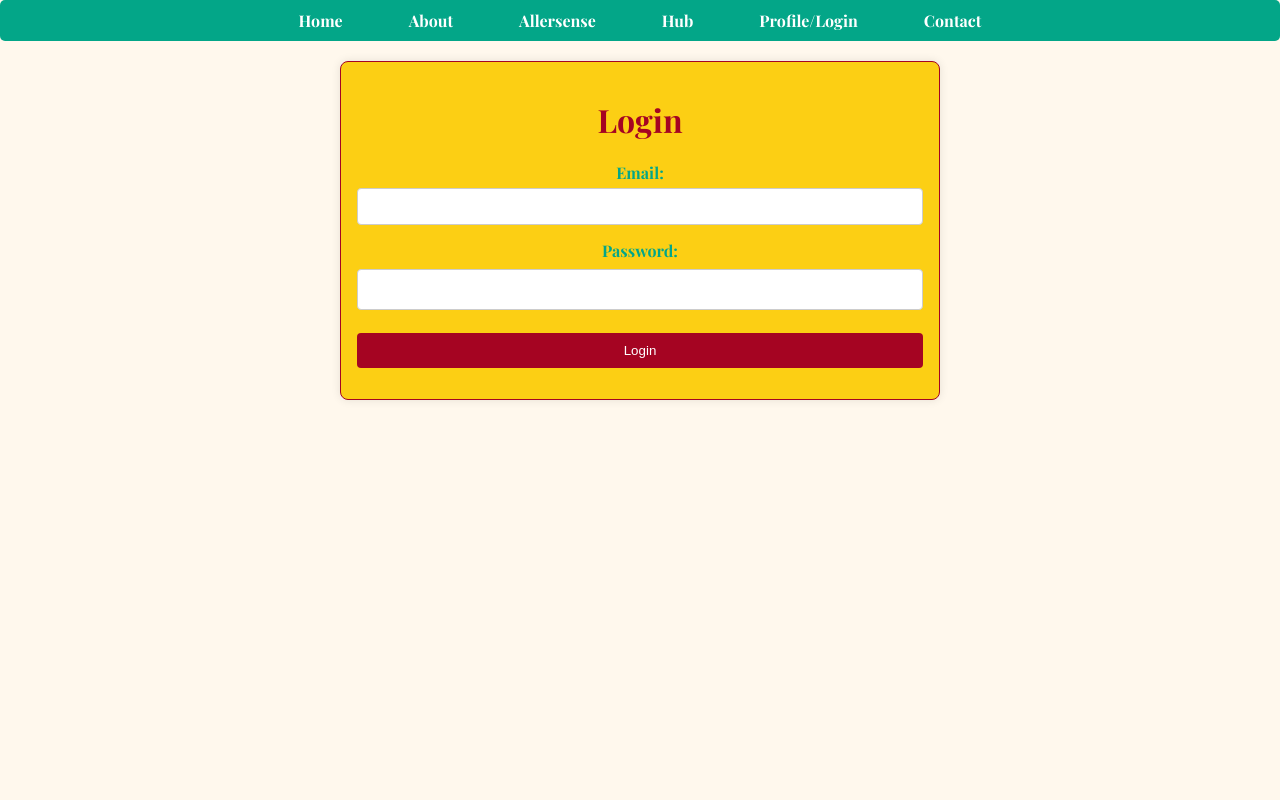
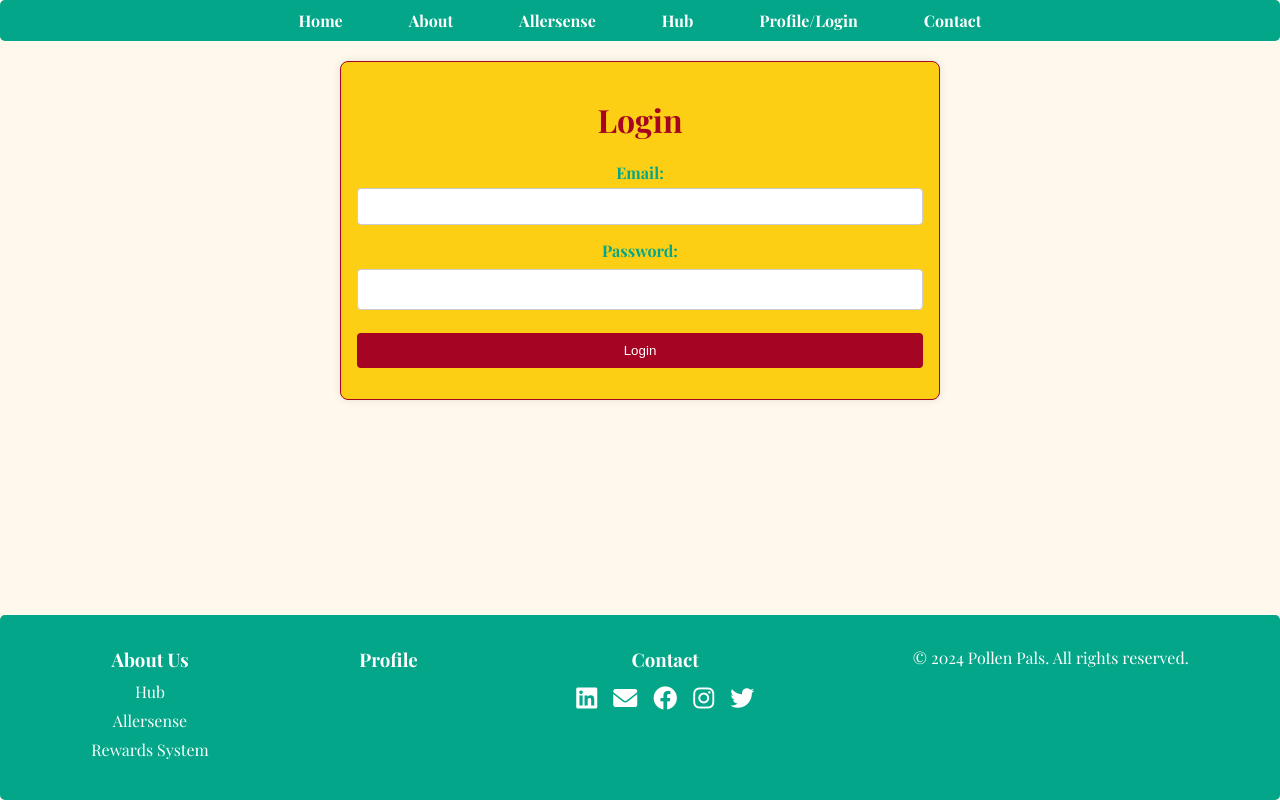
Before and after one commit to piercesebrena/Allergies-Website, a website: page profile.html in a window 1280 px wide. Drawn offline with nearby package versions, Linux system fonts and the light colour scheme; a web font is replaced by a local one.

Commit message:
Added icons

```diff
--- a/profile.html
+++ b/profile.html
@@ -127,6 +127,31 @@ function handleLogout(event) {
 </body>
 </html>
 
+
+<footer class="footer-container">
+    <div class="footer-section">
+        <h3 class="footer-title">About Us</h3>
+        <p class="footer-text">Hub</p>
+        <p class="footer-text">Allersense</p>
+        <p class="footer-text">Rewards System</p>
+    </div>
+    <div class="footer-section">
+        <h3 class="footer-title">Profile</h3>
+    </div>
+    <div class="footer-section">
+        <h3 class="footer-title">Contact</h3>
+        <ul class="social-icons">
+            <li><a href="https://www.linkedin.com/in/yourprofile" target="_blank"><i class="fab fa-linkedin"></i></a></li>
+            <li><a href="mailto:your-email@example.com"><i class="fas fa-envelope"></i></a></li>
+            <li><a href="https://www.facebook.com/yourprofile" target="_blank"><i class="fab fa-facebook"></i></a></li>
+            <li><a href="https://www.instagram.com/yourprofile" target="_blank"><i class="fab fa-instagram"></i></a></li>
+            <li><a href="https://www.twitter.com/yourprofile" target="_blank"><i class="fab fa-twitter"></i></a></li>
+        </ul>
+    </div>
+    <div class="footer-section">
+        <p>© 2024 Pollen Pals. All rights reserved.</p>
+    </div>
+</footer>
 
 
 
```
Also changed, not shown: allersense.html (+8 -0 lines), contact.html (+35 -0 lines), home.html (+5 -4 lines).
